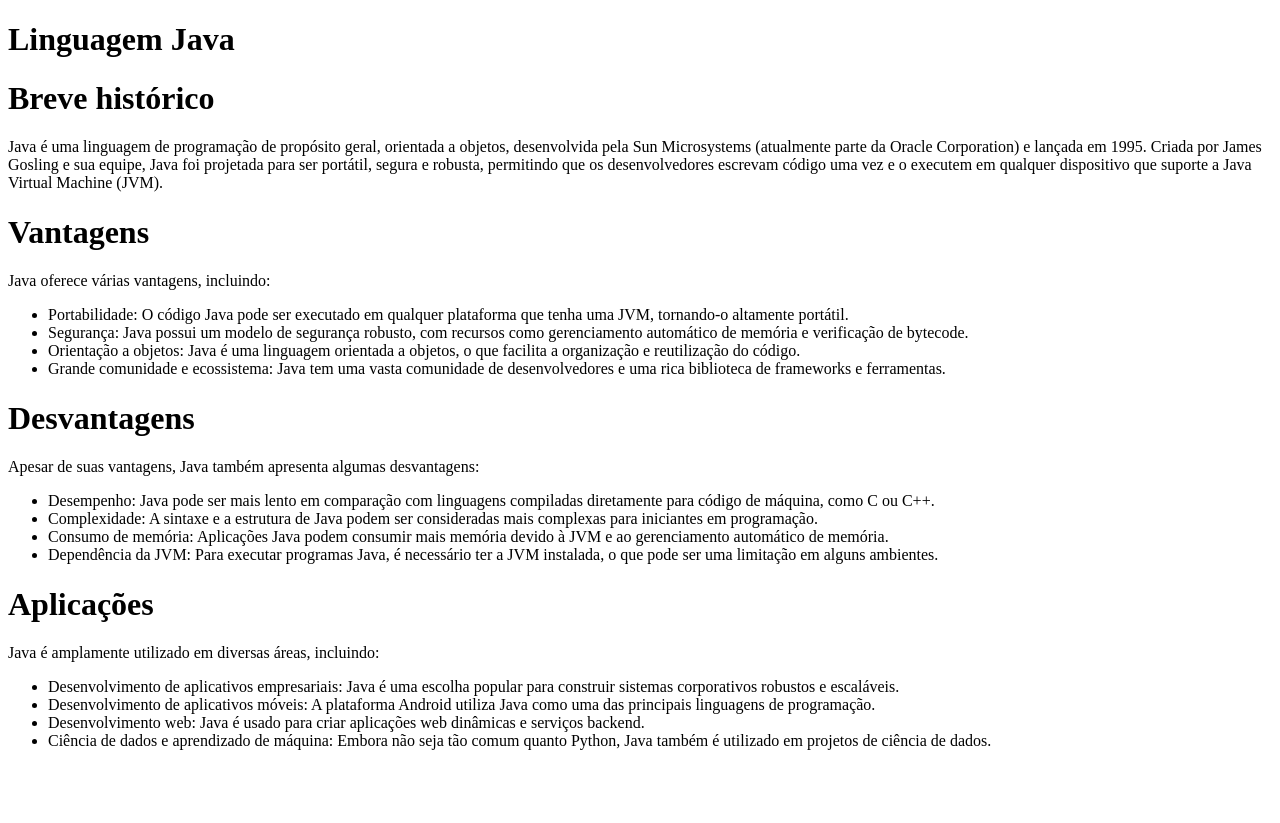
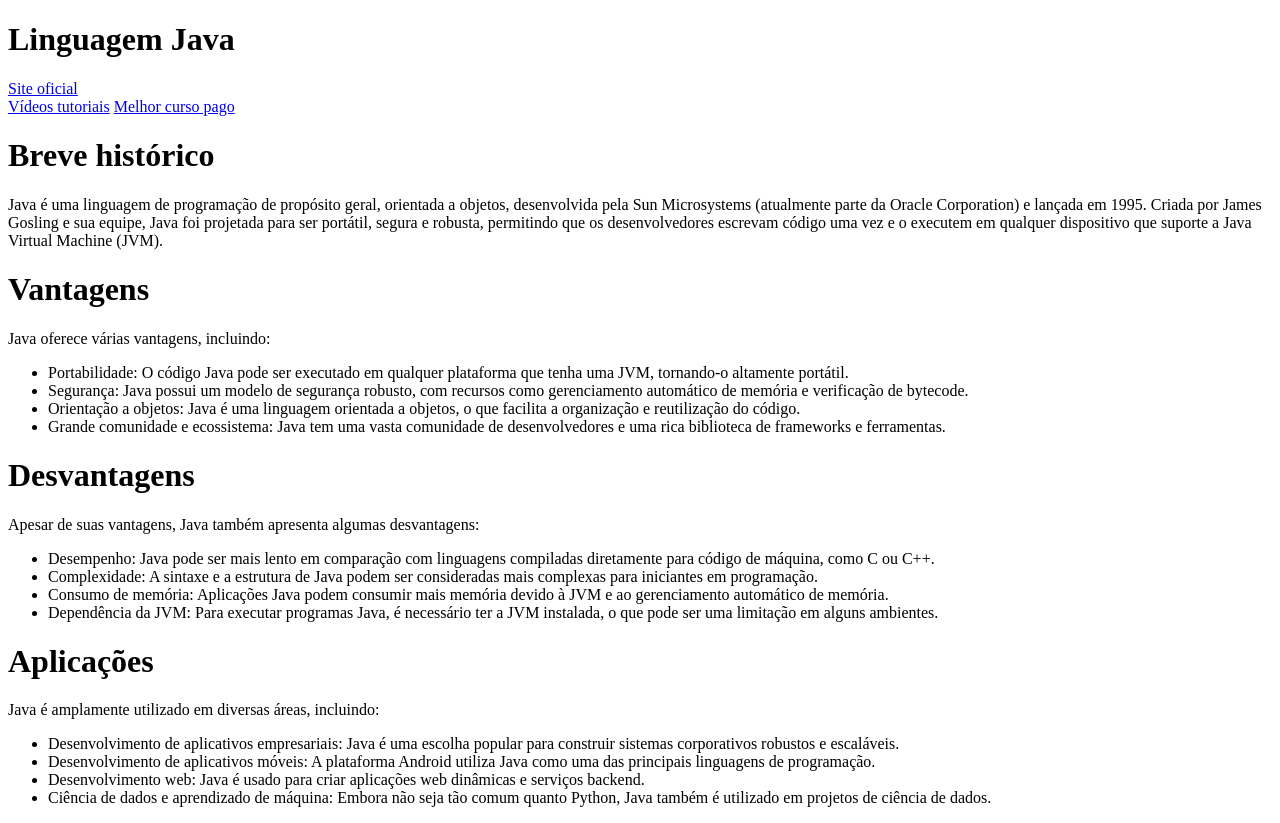
Before and after one commit to prof-freedson/enciclopedias-linguagens, a plain HTML site: page java.html in a window 1280 px wide. Before the commit the page ends 800 px from the top, so only its background shows below. Drawn offline with Linux system fonts and the light colour scheme.

Commit message:
Novos links adicionados

```diff
--- a/java.html
+++ b/java.html
@@ -7,6 +7,10 @@
 </head>
 <body>
     <h1>Linguagem Java</h1>
+
+    <a href="https://docs.oracle.com/en/java/">Site oficial</a><br>
+    <a href="https://youtu.be/mxDMTtCEPAY?si=u-qDcwpimGQyU9r0">Vídeos tutoriais</a>
+    <a href="https://www.udemy.com/course/java-curso-completo/?srsltid=AfmBOoqeYD6rLTdkmsSZFGxXjkxI2Co9TQdLEQiUie2xob1Xu8680dvs&couponCode=ST17MT70725A">Melhor curso pago</a>
 
     <h1>Breve histórico</h1>
     <p>
```
